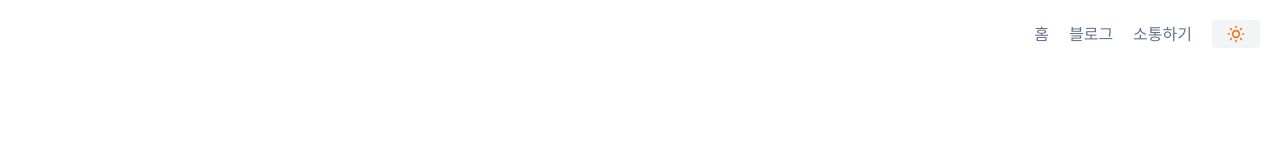
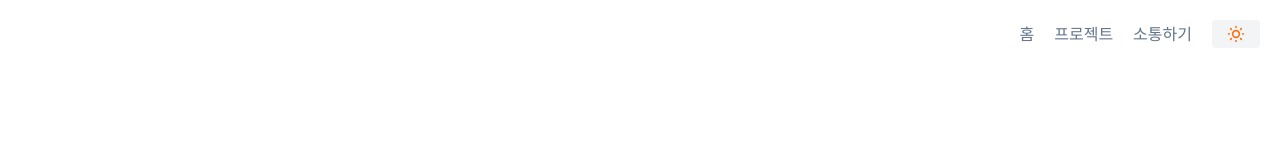
Before and after one commit to ByeongHunKim/NextJS-profile, a Next.js app: page / in a window 1280 px wide. Shown: the top 160 px of the page. Built offline with nearby package versions, Linux system fonts and the light colour scheme.

Commit message:
재수정

```diff
--- a/components/header.js
+++ b/components/header.js
@@ -29,7 +29,7 @@
               <a className="mr-5 hover:text-gray-900">홈</a>
             </Link>
             <Link href="/projects">
-              <a className="mr-5 hover:text-gray-900">블로그</a>
+              <a className="mr-5 hover:text-gray-900">프로젝트</a>
             </Link>
             <Link href="https://open.kakao.com/me/Eden777">
               <a className="mr-5 hover:text-gray-900">소통하기</a>
```
